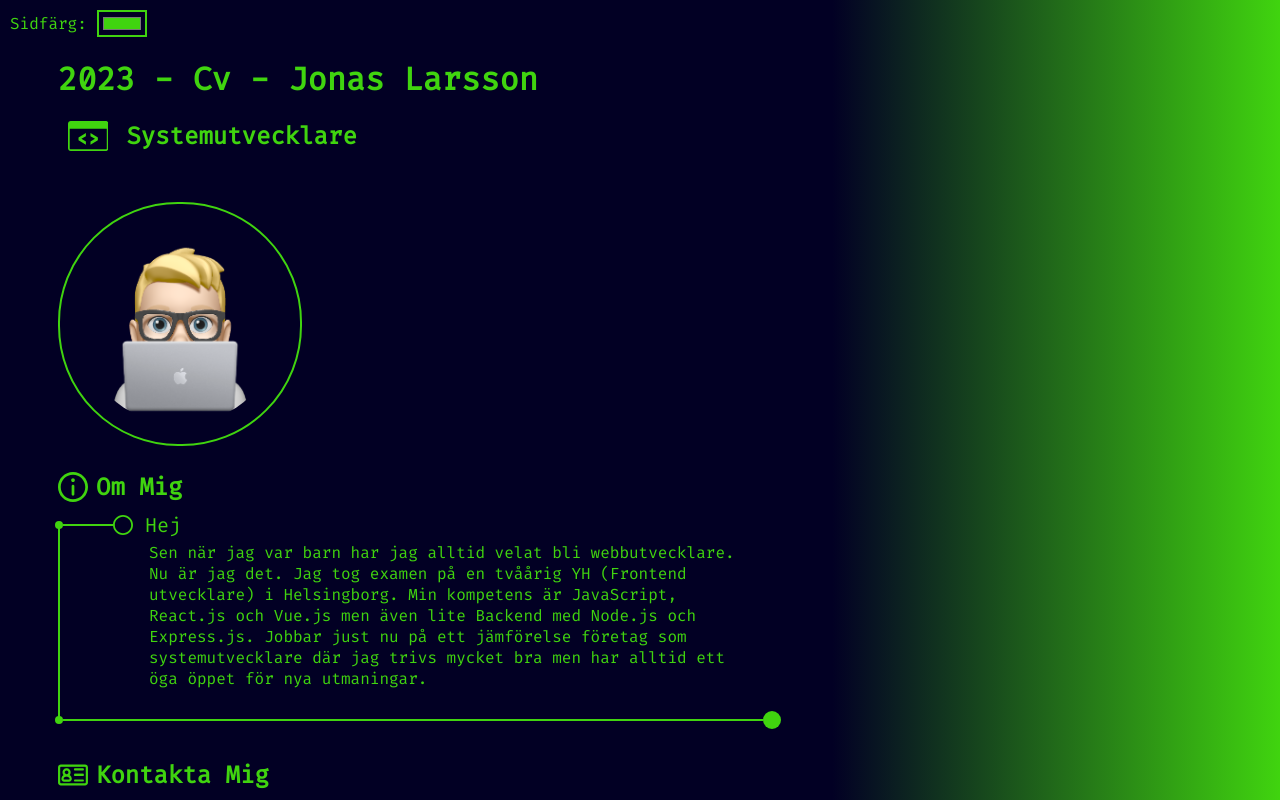
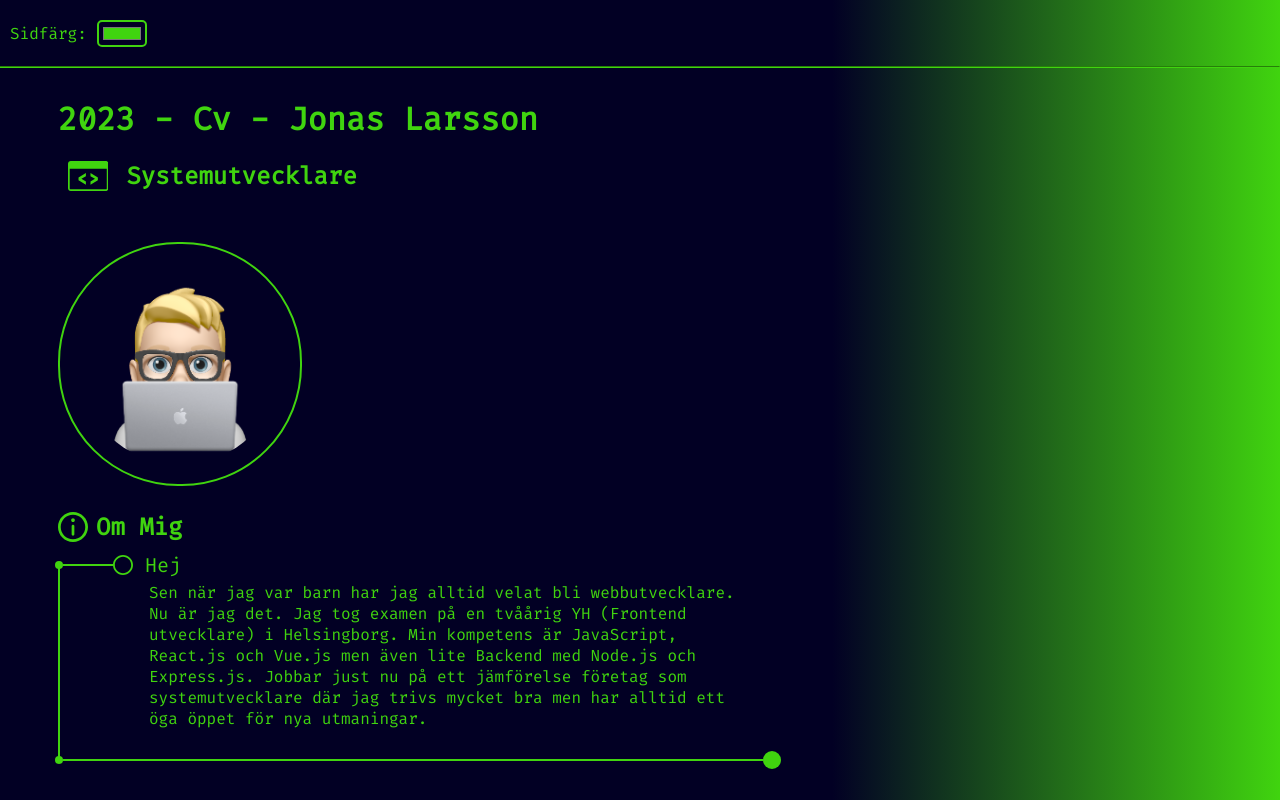
Before and after one commit to JonasLarsson78/vue3_cv, a Vue app: page / in a window 1280 px wide. Shown: the top 800 px of the page. Built offline with nearby package versions, Linux system fonts and the light colour scheme.

Commit message:
some themcoor css

```diff
--- a/src/App.vue
+++ b/src/App.vue
@@ -39,6 +39,7 @@ const yearTitle = computed(() => {
 <style scoped>
 h1 {
   margin: 0;
+  margin-top: 30px;
 }
 
 h2 {
--- a/src/components/ColorTheme.vue
+++ b/src/components/ColorTheme.vue
@@ -3,6 +3,7 @@
     <label>Sidfärg:</label>
     <input class="theme-color-picker" type="color" @input="test" :value="colorValue" />
   </div>
+  <hr>
 </template>
 
 <script setup>
@@ -39,7 +40,7 @@ function test(e) {
 <style scoped>
 .theme-color {
   position: absolute;
-  top: 10px;
+  top: 20px;
   left: 10px;
   display: flex;
   align-items: center;
@@ -49,5 +50,13 @@ function test(e) {
   background-color: var(--prime-color);
   border: 2px solid var(--base-color);
   margin-left: 10px;
+  border-radius: 5px;
+}
+
+hr {
+  position: relative;
+  left: -60px;
+  width: 100vw;
+  border-color: var(--base-color);
 }
 </style>
```
